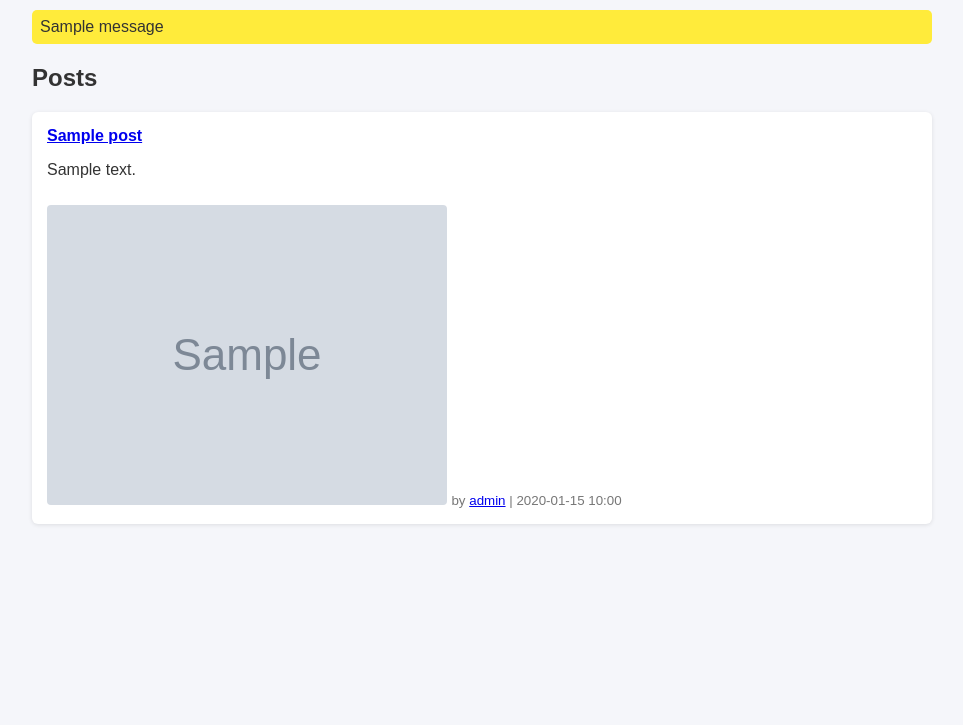
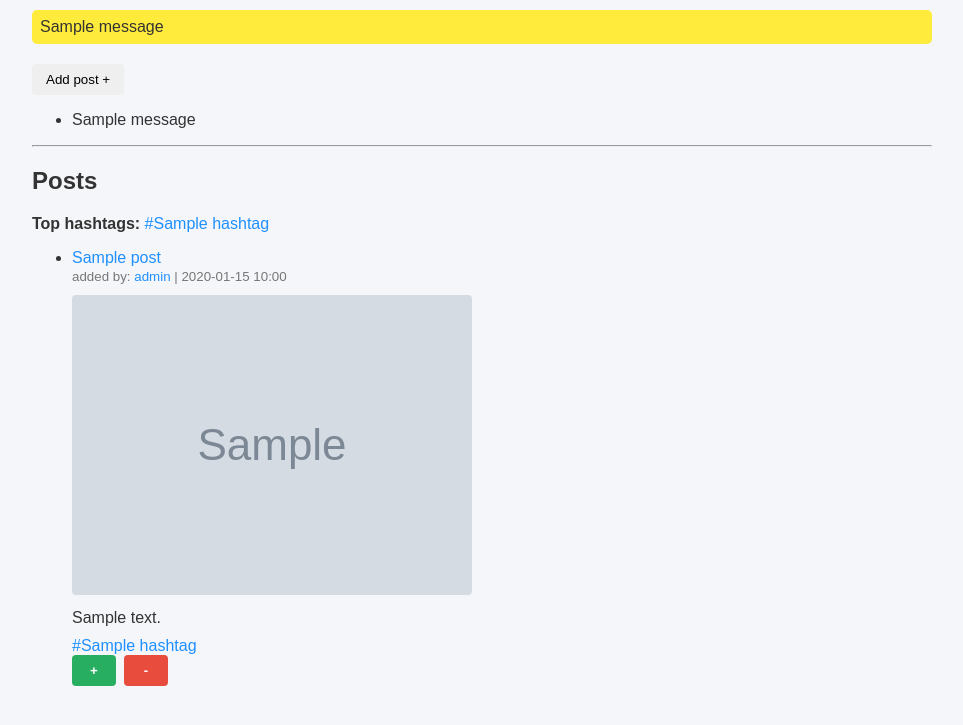
Before and after one commit to kd51014/ai-project, a Flask app: page / in a window 1280 px wide. Shown: the part 48-773 px from the top of the page, without its empty margins (158-1121 px from the left). Run offline with Flask 3, Linux system fonts and the light colour scheme; tables that the repository leaves empty hold one stand-in row (values such as "Sample post"); grey boxes marked "Sample" are stand-in pictures; one stand-in notice (Sample message) is shown; parts of the project's set-up code (start-up, migrations or seed data) failed here and were passed over.

Commit message:
fixed git conflicts + some styling

```diff
--- a/app/models/post.py
+++ b/app/models/post.py
@@ -36,10 +36,7 @@ class Post(db.Model):
         cascade="all, delete-orphan",
         lazy=True
     )
-    # When a Post is deleted, its reactions should be removed as well.
-    # Add cascade so SQLAlchemy will delete Reaction objects instead of
-    # trying to NULL out the foreign key (which is NOT NULL and causes
-    # IntegrityError).
+
     reactions = db.relationship(
         'Reaction',
         backref='post',
--- a/app/static/css/main.css
+++ b/app/static/css/main.css
@@ -0,0 +1,230 @@
+
+body {
+	font-family: Arial, sans-serif;
+	margin: 0;
+	background: #f5f6fa;
+	color: #333;
+}
+
+header {
+	background: #2f3640;
+	color: white;
+	padding: 15px 30px;
+	display: flex;
+	justify-content: space-between;
+	align-items: center;
+}
+
+header a {
+	color: white;
+	text-decoration: none;
+	margin-left: 15px;
+	font-weight: bold;
+}
+
+header a:hover { text-decoration: underline; }
+
+main {
+	max-width: 900px;
+	margin: 20px auto;
+	padding: 0 20px;
+}
+
+.flash-messages ul {
+	list-style: none;
+	padding: 0;
+	max-width: 900px;
+	margin: 10px auto;
+}
+
+.flash-messages li {
+	background: #ffeb3b;
+	padding: 8px;
+	margin-bottom: 10px;
+	border-radius: 5px;
+}
+
+button {
+	padding: 8px 14px;
+	border: none;
+	border-radius: 4px;
+	cursor: pointer;
+}
+
+button.primary {
+	background: #4CAF50;
+	color: white;
+}
+
+button.primary:hover { background: #45a049; }
+
+button.secondary {
+	background: #3498db;
+	color: white;
+}
+
+button.secondary:hover { background: #2980b9; }
+
+a.button-link {
+	display: inline-block;
+	padding: 8px 14px;
+	background: #3498db;
+	color: white;
+	text-decoration: none;
+	border-radius: 4px;
+}
+
+a.button-link:hover { background: #2980b9; }
+
+ul.posts, ul.comments {
+	list-style: none;
+	padding-left: 0;
+}
+
+ul.posts li, ul.comments li {
+	background: white;
+	padding: 15px;
+	margin-bottom: 15px;
+	border-radius: 6px;
+	box-shadow: 0 1px 4px rgba(0,0,0,0.1);
+}
+
+.comments ul {
+	margin-left: 20px;
+	border-left: 2px solid #eee;
+	padding-left: 15px;
+}
+
+img {
+	max-width: 100%;
+	border-radius: 4px;
+	margin-top: 10px;
+}
+
+form label {
+	display: block;
+	margin-bottom: 10px;
+}
+
+textarea, input[type="text"], input[type="password"], input[type="file"] {
+	width: 100%;
+	padding: 6px;
+	margin-top: 5px;
+	box-sizing: border-box;
+}
+
+textarea { min-height: 80px; }
+
+small { color: #777; }
+
+/* MODAL */
+#addPostModal {
+	display: none;
+	position: fixed;
+	top: 0; left: 0;
+	width: 100%; height: 100%;
+	background: rgba(0,0,0,0.5);
+	justify-content: center;
+	align-items: center;
+}
+
+#addPostModal form {
+	background: white;
+	padding: 20px;
+	border-radius: 6px;
+	width: 90%;
+	max-width: 500px;
+}
+
+.auth-actions {
+	margin-top: 15px;
+	display: flex;
+	gap: 10px;
+}
+
+.auth-actions button,
+.auth-actions a {
+	width: 180px;
+	text-align: center;
+}
+
+/* Reactions styling (plus/minus) */
+.reactions {
+	display: flex;
+	gap: 8px;
+	align-items: center;
+}
+
+.reactions button {
+	padding: 8px 12px;
+	border-radius: 4px;
+	border: none;
+	cursor: pointer;
+	font-weight: bold;
+	min-width: 44px;
+}
+
+/* Default plus (green) and minus (red) inside reactions */
+.reactions .primary {
+	background: #27ae60; /* green */
+	color: white;
+}
+
+.reactions .secondary {
+	background: #e74c3c; /* red */
+	color: white;
+}
+
+.reactions button:disabled {
+	opacity: 0.6;
+	cursor: not-allowed;
+}
+
+/* Post content spacing */
+.post-content p {
+	margin-top: 10px;
+	margin-bottom: 10px;
+	white-space: pre-wrap; /* preserve line breaks */
+}
+
+/* General link styles (but keep header links white) */
+a:not(header a) {
+	color: #1e90ff;
+	text-decoration: none;
+	border-bottom: 2px solid transparent;
+	transition: color 0.12s ease, border-color 0.12s ease;
+}
+
+a:not(header a):hover,
+a:not(header a):focus {
+	color: #0b63c6;
+	border-bottom-color: rgba(11,99,198,0.18);
+	text-decoration: none;
+}
+
+/* Accessible focus state for links */
+a:focus {
+	outline: 2px dashed rgba(17,119,187,0.35);
+	outline-offset: 2px;
+}
+
+/* Hashtag chip style */
+.post-hashtags a {
+	display: inline-block;
+	background: #eef6fb;
+	color: #0366d6;
+	padding: 4px 8px;
+	border-radius: 12px;
+	margin-right: 6px;
+	font-size: 0.95em;
+}
+
+.post-hashtags a:hover {
+	background: #dfeffd;
+}
+
+/* Links inside post content slightly different (underlined for clarity) */
+.post-content a {
+	color: #1177bb;
+	text-decoration: underline;
+}
--- a/app/templates/base.html
+++ b/app/templates/base.html
@@ -5,157 +5,7 @@
 <title>{% block title %}Forum{% endblock %}</title>
 <link rel="icon" type="image/x-icon" href="/static/favicon.ico">
 
-<style>
-body {
-  font-family: Arial, sans-serif;
-  margin: 0;
-  background: #f5f6fa;
-  color: #333;
-}
-
-header {
-  background: #2f3640;
-  color: white;
-  padding: 15px 30px;
-  display: flex;
-  justify-content: space-between;
-  align-items: center;
-}
-
-header a {
-  color: white;
-  text-decoration: none;
-  margin-left: 15px;
-  font-weight: bold;
-}
-
-header a:hover { text-decoration: underline; }
-
-main {
-  max-width: 900px;
-  margin: 20px auto;
-  padding: 0 20px;
-}
-
-.flash-messages ul {
-  list-style: none;
-  padding: 0;
-  max-width: 900px;
-  margin: 10px auto;
-}
-
-.flash-messages li {
-  background: #ffeb3b;
-  padding: 8px;
-  margin-bottom: 10px;
-  border-radius: 5px;
-}
-
-button {
-  padding: 8px 14px;
-  border: none;
-  border-radius: 4px;
-  cursor: pointer;
-}
-
-button.primary {
-  background: #4CAF50;
-  color: white;
-}
-
-button.primary:hover { background: #45a049; }
-
-button.secondary {
-  background: #3498db;
-  color: white;
-}
-
-button.secondary:hover { background: #2980b9; }
-
-a.button-link {
-  display: inline-block;
-  padding: 8px 14px;
-  background: #3498db;
-  color: white;
-  text-decoration: none;
-  border-radius: 4px;
-}
-
-a.button-link:hover { background: #2980b9; }
-
-ul.posts, ul.comments {
-  list-style: none;
-  padding-left: 0;
-}
-
-ul.posts li, ul.comments li {
-  background: white;
-  padding: 15px;
-  margin-bottom: 15px;
-  border-radius: 6px;
-  box-shadow: 0 1px 4px rgba(0,0,0,0.1);
-}
-
-.comments ul {
-  margin-left: 20px;
-  border-left: 2px solid #eee;
-  padding-left: 15px;
-}
-
-img {
-  max-width: 100%;
-  border-radius: 4px;
-  margin-top: 10px;
-}
-
-form label {
-  display: block;
-  margin-bottom: 10px;
-}
-
-textarea, input[type="text"], input[type="password"], input[type="file"] {
-  width: 100%;
-  padding: 6px;
-  margin-top: 5px;
-  box-sizing: border-box;
-}
-
-textarea { min-height: 80px; }
-
-small { color: #777; }
-
-/* MODAL */
-#addPostModal {
-  display: none;
-  position: fixed;
-  top: 0; left: 0;
-  width: 100%; height: 100%;
-  background: rgba(0,0,0,0.5);
-  justify-content: center;
-  align-items: center;
-}
-
-#addPostModal form {
-  background: white;
-  padding: 20px;
-  border-radius: 6px;
-  width: 90%;
-  max-width: 500px;
-}
-
-.auth-actions {
-  margin-top: 15px;
-  display: flex;
-  gap: 10px;
-}
-
-.auth-actions button,
-.auth-actions a {
-  width: 180px;
-  text-align: center;
-}
-
-</style>
+<link rel="stylesheet" href="{{ url_for('static', filename='css/main.css') }}">
 </head>
 
 <body>
--- a/app/templates/index.html
+++ b/app/templates/index.html
@@ -1,34 +1,77 @@
 {% extends "base.html" %}
-{% block title %}Home{% endblock %}
+
+{% block title %}Forum{% endblock %}
+
 {% block content %}
-{% if session.user_login %}
-  <button id="showAddPost" class="primary">Add Post +</button>
-{% endif %}
 
-<div id="addPostModal">
-  <form method="POST" enctype="multipart/form-data">
-    <h2>New Post</h2>
-    <label>Title:<input type="text" name="title" required></label>
-    <label>Content:<textarea name="content" required></textarea></label>
-    <label>Attach image:<input type="file" name="image" accept="image/*"></label>
-    <button type="submit" class="primary">Add Post</button>
-    <button type="button" id="hideAddPost" class="secondary">Cancel</button>
+<button id="showAddPost">Add post +</button>
+
+{% with messages = get_flashed_messages() %}
+  {% if messages %}
+    <ul>
+      {% for msg in messages %}
+        <li>{{ msg }}</li>
+      {% endfor %}
+    </ul>
+  {% endif %}
+{% endwith %}
+
+<div id="addPostModal" style="display:none;">
+  <form method="POST" enctype="multipart/form-data" id="addPostForm">
+    <h2>New post</h2>
+    <label>Title:<br><input type="text" name="title" required></label><br>
+    <label>Content:<br><textarea name="content" required></textarea></label><br>
+    <label>Attach image:<br><input type="file" name="image" accept="image/*"></label><br>
+    <button type="submit">Add post</button>
+    <button type="button" id="hideAddPost">Cancel</button>
   </form>
 </div>
 
+<hr>
+
 <h2>Posts</h2>
-{% if posts %}
-<ul class="posts">
+{% if hashtags %}
+  <div>
+    <b>Top hashtags:</b>
+    {% for tag in hashtags %}
+      <a href="/hashtag/{{ tag.name }}">#{{ tag.name }}</a>
+    {% endfor %}
+  </div>
+{% endif %}
+
+<ul>
 {% for post in posts %}
-  <li>
-    <a href="/post/{{ post.id }}"><b>{{ post.title }}</b></a>
-    <p>{{ post.content[:200] }}{% if post.content|length>200 %}…{% endif %}</p>
-    {% if post.image_url %}<img src="{{ post.image_url }}" alt="post image">{% endif %}
-    <small>by <a href="/users/{{ post.author.login }}">{{ post.author.login }}</a> | {{ post.created_at.strftime('%Y-%m-%d %H:%M') if post.created_at else '' }}</small>
-  </li>
+    <li>
+        <a href="/post/{{ post.id }}">{{ post.title }}</a><br>
+        <small>added by: <a href="/users/{{ post.author.login }}">{{ post.author.login }}</a> | {{ post.created_at.strftime('%Y-%m-%d %H:%M') if post.created_at else '' }}</small>
+        {% if post.image_url %}
+          <br>
+          <img src="{{ post.image_url }}" alt="post image">
+        {% endif %}
+        <div class="post-content">
+          <p>{{ post.content | parse_mentions | safe }}</p>
+        </div>
+        {% if post.hashtags %}
+          <div>
+            {% for tag in post.hashtags %}
+              <a href="/hashtag/{{ tag.name }}">#{{ tag.name }}</a>
+            {% endfor %}
+          </div>
+        {% endif %}
+        <div class="reactions">
+          <form action="{{ url_for('posts.react', post_id=post.id, reaction_type='plus') }}" method="post">
+            <button type="submit" class="primary" {% if your_reactions[post.id] == 'plus' %}disabled{% endif %}>+
+              {% if reactions_map[post.id]['plus'] > 0 %} {{ reactions_map[post.id]['plus'] }}{% endif %}
+            </button>
+          </form>
+          <form action="{{ url_for('posts.react', post_id=post.id, reaction_type='minus') }}" method="post">
+            <button type="submit" class="secondary" {% if your_reactions[post.id] == 'minus' %}disabled{% endif %}>-
+              {% if reactions_map[post.id]['minus'] > 0 %} {{ reactions_map[post.id]['minus'] }}{% endif %}
+            </button>
+          </form>
+        </div>
+    </li>
 {% endfor %}
 </ul>
-{% else %}
-<p>No posts yet.</p>
-{% endif %}
+
 {% endblock %}
```
Also changed, not shown: app/templates/posts/detail.html (+35 -4 lines).
